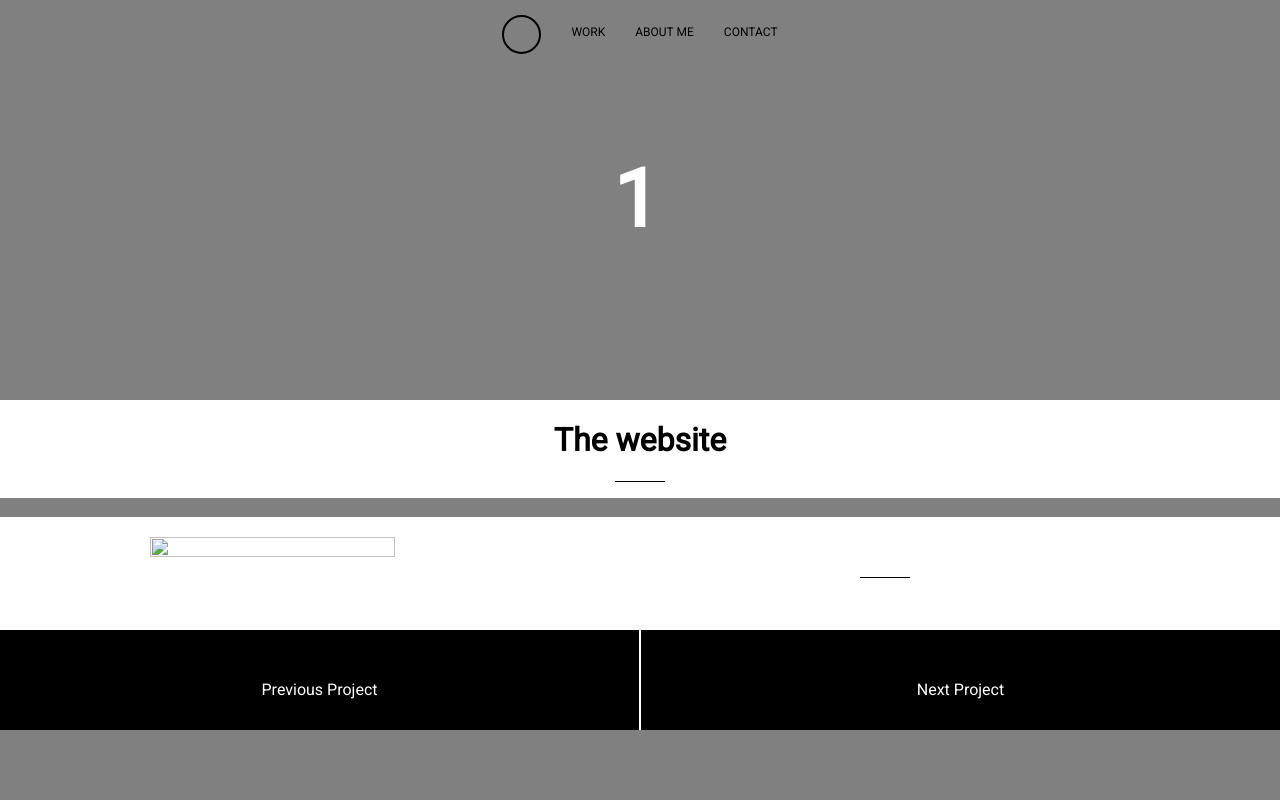
After one commit to AlexBabusanu/fullPagePorto, a PHP site: page /core/views/work.view.php?w=1 in a window 1280 px wide. The commit adds this page. Run offline with PHP 8.4, Linux system fonts and the light colour scheme; the template is opened without the code that fills it, so the values that code supplies are empty; some libraries are stand-ins or nearby versions.

Commit message:
website page work

```diff
--- a/core/controller/index.controller.php
+++ b/core/controller/index.controller.php
@@ -1,3 +1,3 @@
 <?php
-$info = require("work.php");
+
 require("core/views/index.view.php");
--- a/core/views/index.view.php
+++ b/core/views/index.view.php
@@ -16,7 +16,7 @@
 	<div class="main">
 	<ul class="front">
 		<?php foreach ($info as $site) :?>
-			<li><h1><a href="website/<?= $site["name"] ?>"><?= $site["name"] ?></a></h1></li>
+			<li><h1><a href="website?w=<?= $site["name"] ?>"><?= $site["name"] ?></a></h1></li>
 
 		<?php endforeach; ?>
 	</ul>
--- a/core/views/shared/header.php
+++ b/core/views/shared/header.php
@@ -15,3 +15,10 @@
 	<a href="/about">About me<span></span></a>
 	<a href="/contact">Contact<span></span></a>
 </header>
+<header class="navLight">
+
+		<a class="work" href="/">Work<br><span></span></a>
+		<a href="/about">About me<span></span></a>
+		<a href="/contact">Contact<span></span></a>
+
+</header>
--- /dev/null
+++ b/core/views/work.view.php
@@ -0,0 +1,37 @@
+<?php require("shared/header.php"); ?>
+
+<div class="website">
+	<div class="title">
+		<h1><?= $_GET["w"] ?></h1>
+	</div>
+	<img src="<?= $website["image"] ?>">
+
+</div>
+<div class="details">
+	<div class="container">
+		<h1>The website</h1>
+		<div class="break"></div>
+		<p><?= $website["about"] ?></p>
+	</div>
+</div>
+<div class="responsiveImg">
+<img src="<?= $website["imageResponsive"] ?>">
+</div>
+<div class="details">
+<div class="container">
+	<div class="info">
+			<img src="<?= $website["imageFull"]?>">
+			<div class="aboutWebsite">
+				<h2><?= $website["info"]["title"] ?> </h2>
+				<div class="break"></div>
+				<p><?= $website["info"]["detail"] ?></p>
+			</div>
+		</div>
+</div>
+</div>
+<div class="arrows">
+	<div class="leftArrow"><a href="/website?w=<?= $prev?>"><?= $prev; ?><br>Previous Project</a></div>
+	<div class="rightArrow"><a href="/website?w=<?= $next?>"><?= $next; ?><br>Next Project</a></div>
+</div>
+
+<?php require("shared/footer.php"); ?>
--- a/index.php
+++ b/index.php
@@ -1,6 +1,7 @@
 <?php
 
 require("core/router.php");
+$info = require("work.php");
 
 $router = Router::load("routes.php");
-require($router->direct(trim($_SERVER["REQUEST_URI"], "/")));
+require($router->direct(trim(strtok($_SERVER["REQUEST_URI"], "?"), "/")));
--- a/public/css/style.css
+++ b/public/css/style.css
@@ -60,6 +60,21 @@ header a:hover span {
 	transition: all 200ms linear;
 }
 
+.navLight {
+	background:#fff;
+	color:#000;
+	box-shadow: 0px 0px 5px #000;
+	height:0px;
+	overflow: hidden;
+	transition: 300ms all linear;
+	position:fixed!important;
+}
+
+.active {
+	height:50px;
+	transition: 300ms all linear;
+
+}
 
 
 /* index view css */
@@ -169,7 +184,7 @@ header a:hover span {
 }
 .pActive {
 	transform: matrix(1.15, 0, 0, 1.15, 0, 0);
-	transition: 30000ms all linear;
+	transition: 25000ms all linear;
 }
 .page img {
 	object-fit:cover;
@@ -358,3 +373,75 @@ button:hover {
 	margin:0 auto;
 
 }
+
+/* website page */
+
+.website {
+	height:50vh;
+	overflow:hidden;
+
+}
+.website img {
+	width:100%;
+}
+.title {
+	position:absolute;
+	height:inherit;
+	width:100%;
+	display:flex;
+	justify-content: center;
+	align-items: center;
+	font-size:40px;
+	letter-spacing: .200em;
+}
+
+.details {
+	background: #fff;
+	color:#000;
+	overflow:hidden;
+
+}
+.details img {
+	width:50%;
+	height:100%;
+}
+
+.info {
+	display:flex;
+	margin: 20px auto;
+}
+.aboutWebsite {
+	width: 50%;
+	display:flex;
+	flex-direction: column;
+	align-items: center;
+}
+.arrows {
+	display:flex;
+	background:black;
+	justify-content: center;
+	text-align:center;
+}
+.leftArrow {
+	width:50%;
+	height:100px;
+	display:flex;
+	justify-content: center;
+	align-items: center;
+	border-right:2px solid #fff;
+}
+.rightArrow {
+	height:100px;
+	width:50%;
+	display: flex;
+	justify-content: center;
+	align-items: center;
+
+}
+.container {
+	max-width:980px;
+	margin:auto;
+}
+.responsiveImg img {
+	width: 100%;
+}
--- a/public/js/script.js
+++ b/public/js/script.js
@@ -168,13 +168,18 @@ if(window.location.pathname == "/") {
 
 }
 
-if(window.location.pathname == "/about") {
+if(window.location.pathname == "/about" || window.location.pathname == "/website") {
+
+	$(window).on("scroll", function(){
+		if($(window).scrollTop() >= 100) {
+			$(".navLight").addClass("active");
+		}
+		else {
+			$(".navLight").removeClass("active");
+		}
+});
+
 	$("header").css("position", "absolute");
-	 $(document).on("scroll", function() {
-	 	if($(window).scrollTop() >= 100) {
-
-	 	}
-	 })
 }
 
 });
--- a/routes.php
+++ b/routes.php
@@ -5,4 +5,5 @@ $router->define([
 	"" => "core/controller/index.controller.php",
 	"contact" => "core/controller/contact.controller.php",
 	"about" => "core/controller/about.controller.php",
+	"website" => "core/controller/work.controller.php"
 ]);
```
Also changed, not shown: core/controller/work.controller.php (added, +26 -0 lines), work.php (+15 -6 lines), public/media/idiotFull.jpg (added), public/media/idiotMac.jpg (added).
